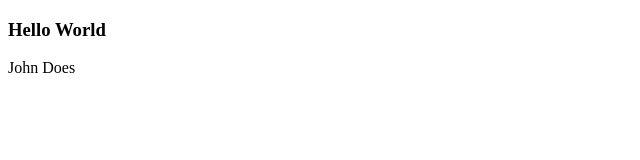
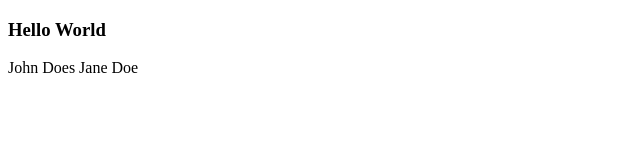
Before and after one commit to webQbe/js_web_components, a plain HTML site: page index.html in a window 1280 px wide. Shown: the full height of the page, 0-640 px from the left. Drawn offline with Linux system fonts and the light colour scheme.

Commit message:
Created new user-card tag with different name attribute

```diff
--- a/index.html
+++ b/index.html
@@ -8,8 +8,9 @@
 <body>
     <h3>Hello World</h3>
 
-    <!-- TAG FOR CUSTOM ELEMENT -->
+    <!-- TAG FOR CUSTOM ELEMENTS -->
     <user-card name="John Does"></user-card>
+    <user-card name="Jane Doe"></user-card>
 
     <script src="userCard.js"></script>
 </body>
```
